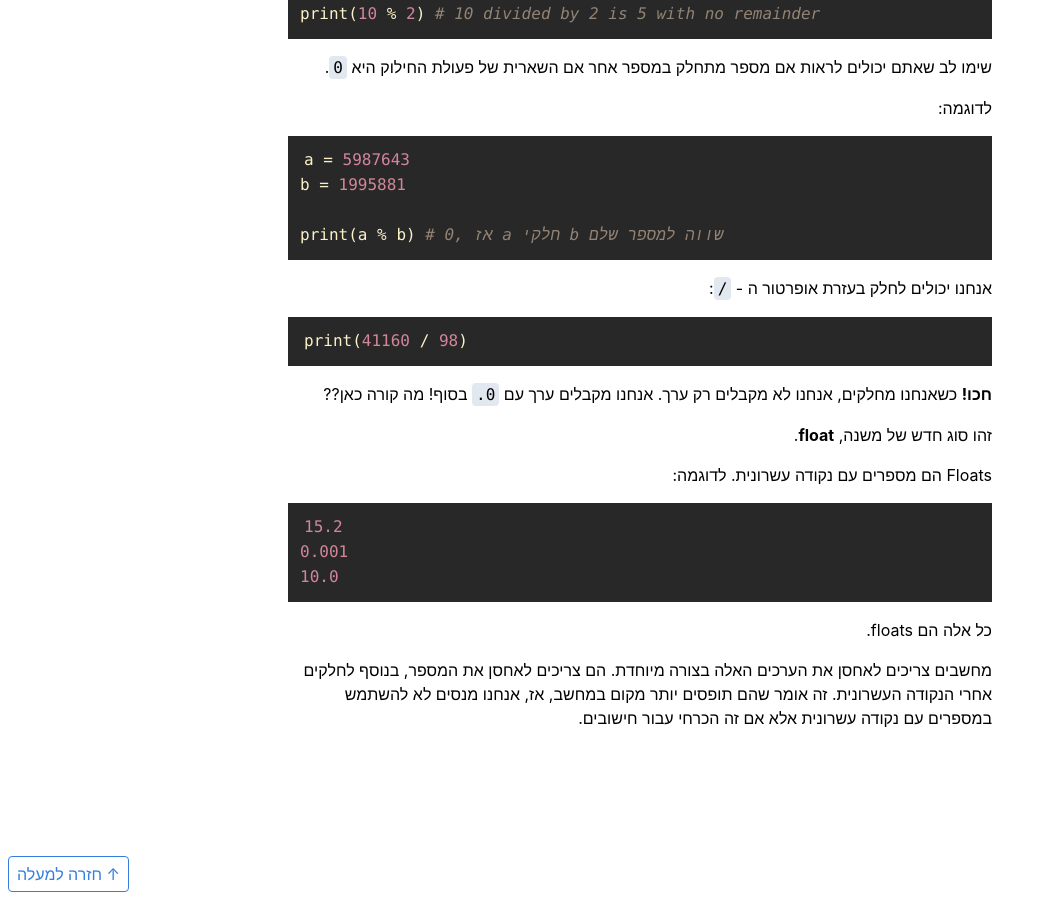
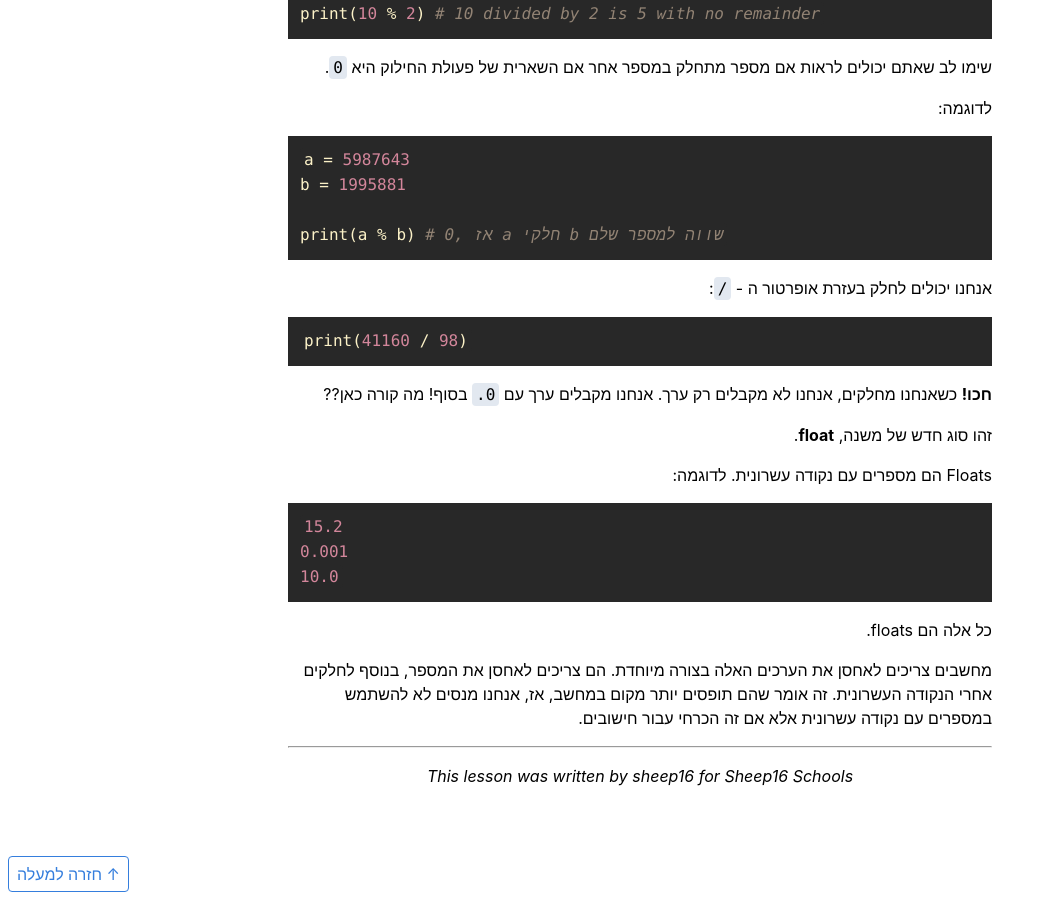
Before and after one commit to sheepsixteen/schools, a Jekyll site: the page built from _posts/2020-10-03-lesson-2.md, in a window 1280 px wide and 900 px high, scrolled down 7958 px. Shown: the whole window, without its empty margins (0-1047 px from the left). Built offline with Jekyll 4.4.1, drawn with Linux system fonts in a browser that asks for light colours; nearby versions of some CDN libraries; a script that is not in the unit is left out.

Commit message:
update written by

```diff
--- a/_posts/2020-10-03-lesson-2.md
+++ b/_posts/2020-10-03-lesson-2.md
@@ -420,3 +420,8 @@ Floats הם מספרים עם נקודה עשרונית. לדוגמה:
 כל אלה הם floats.
 
 מחשבים צריכים לאחסן את הערכים האלה בצורה מיוחדת. הם צריכים לאחסן את המספר, בנוסף לחלקים אחרי הנקודה העשרונית. זה אומר שהם תופסים יותר מקום במחשב, אז, אנחנו מנסים לא להשתמש במספרים עם נקודה עשרונית אלא אם זה הכרחי עבור חישובים.
+
+
+-----
+_This lesson was written by sheep16 for Sheep16 Schools_
+{: style="text-align: center" }
```
